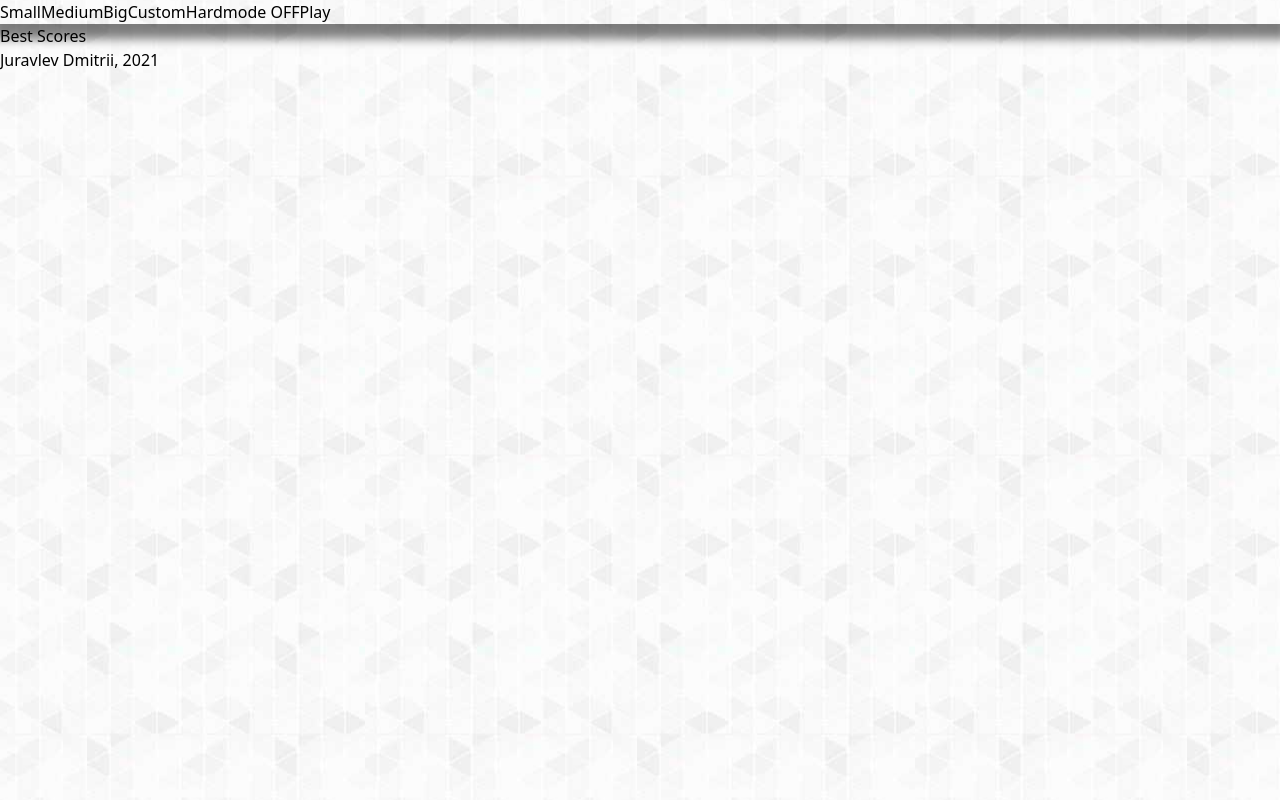
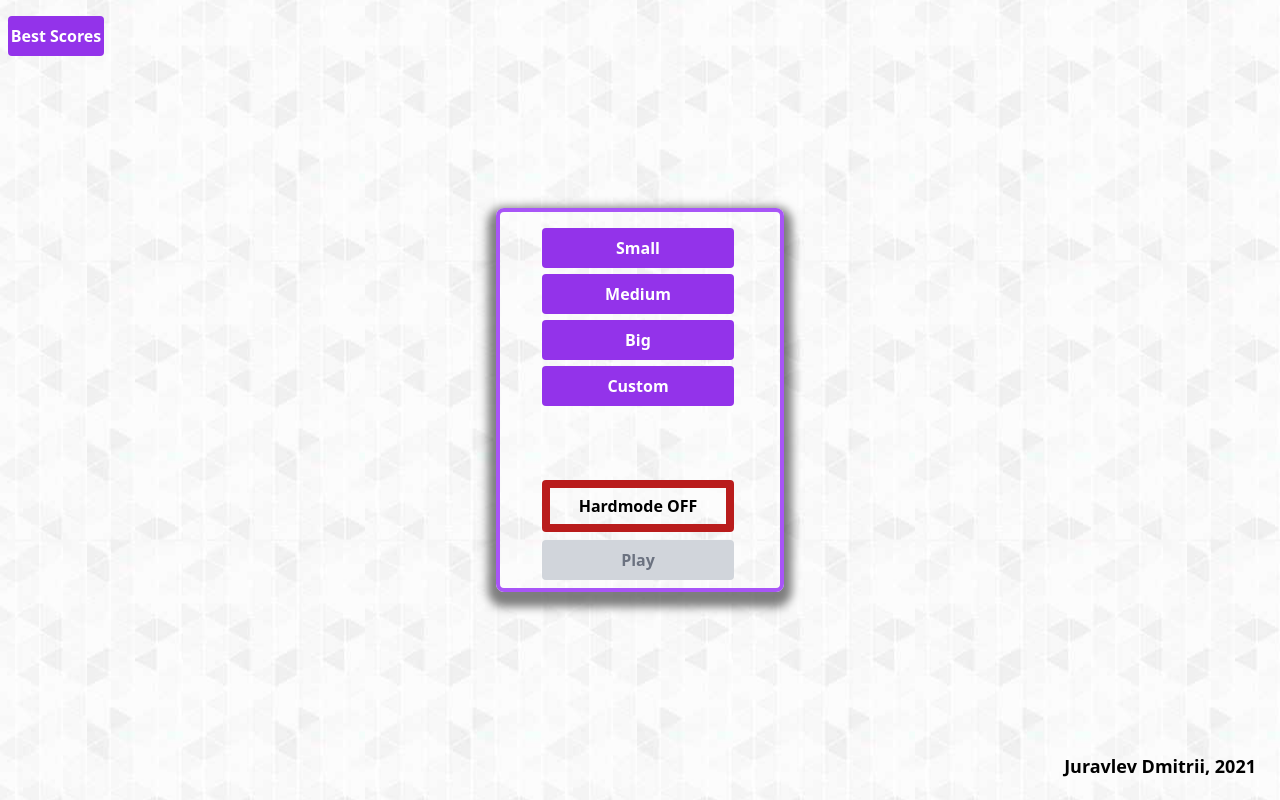
Before and after one commit to juravlevdima/square-game, a React (Create React App) app in the folder client/: page / in a window 1280 px wide. Built offline with nearby package versions, Linux system fonts and the light colour scheme.

Commit message:
test adaptive 2

```diff
--- a/client/public/index.html
+++ b/client/public/index.html
@@ -7,7 +7,8 @@
       name="description"
       content="Web site created using create-react-app"
     />
-    <title>React App</title>
+    <meta name="viewport" content="width=device-width, initial-scale=1" />
+    <title>Whack a square</title>
   </head>
   <body>
     <noscript>You need to enable JavaScript to run this app.</noscript>
--- a/client/tailwind.config.js
+++ b/client/tailwind.config.js
@@ -1,6 +1,5 @@
 module.exports = {
-  // purge: ['./src/**/*.{js,jsx,ts,tsx}', './public/index.html'],
-  purge: [],
+  purge: ['./src/**/*.{js,jsx,ts,tsx}', './public/index.html'],
   darkMode: false,
   theme: {
     extend: {},
```
